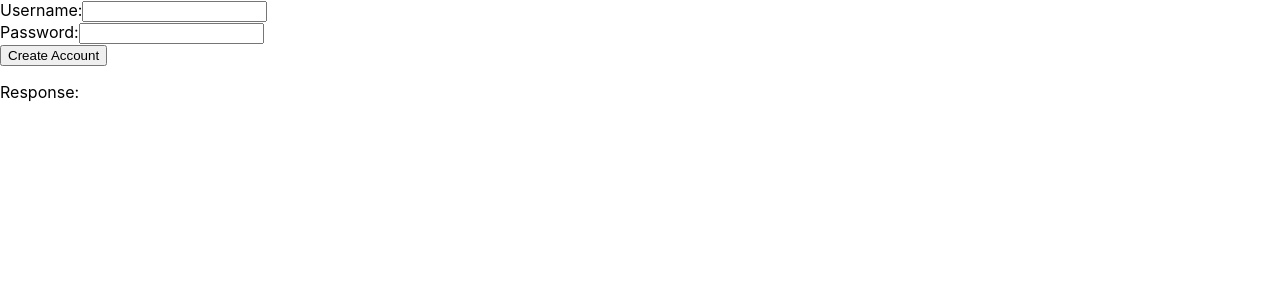
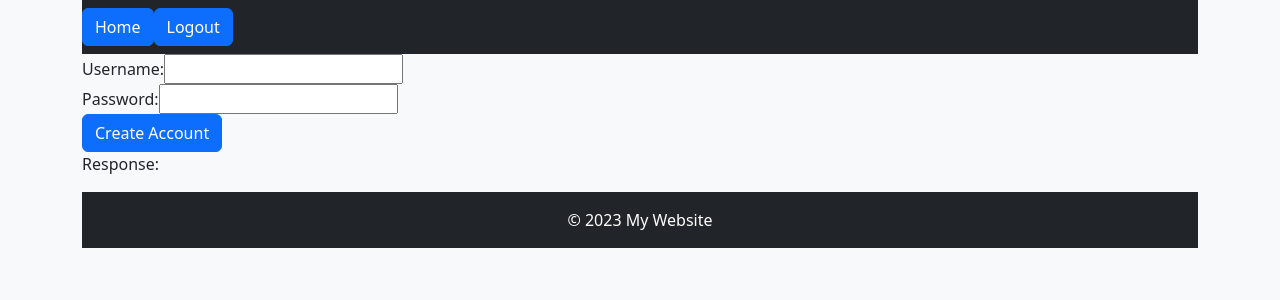
Before and after one commit to wcygan/twote, a React (Create React App) app in the folder twote-frontend/: page /create-account in a window 1280 px wide. Shown: the top 300 px of the page. Built offline with nearby package versions, Linux system fonts and the light colour scheme.

Commit message:
javascript lol

```diff
--- a/twote-frontend/package.json
+++ b/twote-frontend/package.json
@@ -7,12 +7,14 @@
     "@testing-library/react": "^13.4.0",
     "@testing-library/user-event": "^13.5.0",
     "axios": "^1.5.0",
+    "bootstrap": "^5.3.2",
     "google-protobuf": "^3.21.2",
     "grpc-web": "^1.4.2",
     "js-cookie": "^3.0.5",
     "localforage": "^1.10.0",
     "match-sorter": "^6.3.1",
     "react": "^18.2.0",
+    "react-bootstrap": "^2.8.0",
     "react-dom": "^18.2.0",
     "react-router-dom": "^6.16.0",
     "react-scripts": "5.0.1",
--- a/twote-frontend/src/App.js
+++ b/twote-frontend/src/App.js
@@ -1,18 +1,30 @@
 import HelloComponent from './components/HelloComponent';
 import LoginComponent from './components/LoginComponent';
 import CreateAccountComponent from "./components/CreateAccountComponent";
-import { BrowserRouter as Router, Route, Routes } from 'react-router-dom';
+import {BrowserRouter as Router, Route, Routes} from 'react-router-dom';
+import Footer from "./structure/Footer";
+import Background from "./structure/Background";
+import Header from "./structure/Header";
+import CenterColumn from "./structure/CenterColumn";
 
 
 function App() {
     return (
-        <Router>
-            <Routes>
-                <Route path="/" element={<HelloComponent />} />
-                <Route path="/login" element={<LoginComponent />} />
-                <Route path="/create-account" element={<CreateAccountComponent />} />
-            </Routes>
-        </Router>
+        <Background>
+            <CenterColumn>
+                <Header/>
+                <div>
+                    <Router>
+                        <Routes>
+                            <Route path="/" element={<HelloComponent/>}/>
+                            <Route path="/login" element={<LoginComponent/>}/>
+                            <Route path="/create-account" element={<CreateAccountComponent/>}/>
+                        </Routes>
+                    </Router>
+                </div>
+                <Footer/>
+            </CenterColumn>
+        </Background>
     );
 }
 
--- a/twote-frontend/src/components/CreateAccountComponent.js
+++ b/twote-frontend/src/components/CreateAccountComponent.js
@@ -1,8 +1,11 @@
 import React, { useState } from 'react';
 import { CreateAccountRequest } from '../proto/account_pb.js';
 import { AccountServiceClient } from '../proto/account_grpc_web_pb.js';
+import {Button} from "react-bootstrap";
+import { useNavigate } from 'react-router-dom';
 
 function CreateAccountComponent() {
+    const navigate = useNavigate();
     const [response, setResponse] = useState('');
     const [username, setUsername] = useState('');
     const [password, setPassword] = useState('');
@@ -20,7 +23,7 @@ function CreateAccountComponent() {
                 setResponse('Error: ' + err.message);
             } else {
                 console.log(response);
-                setResponse("success");
+                navigate('/login');
             }
         });
     };
@@ -43,7 +46,7 @@ function CreateAccountComponent() {
                     onChange={(e) => setPassword(e.target.value)}
                 />
             </div>
-            <button onClick={sendRequest}>Create Account</button>
+            <Button onClick={sendRequest}>Create Account</Button>
             <p>Response: {response}</p>
         </div>
     );
--- a/twote-frontend/src/components/HelloComponent.js
+++ b/twote-frontend/src/components/HelloComponent.js
@@ -1,7 +1,8 @@
 import React, {useState} from 'react';
 import {HelloRequest} from '../proto/hello_pb.js';
 import {HelloServiceClient} from '../proto/hello_grpc_web_pb.js';
-import { authOptions } from '../middleware/AuthInterceptor.js';
+import {authOptions} from '../middleware/AuthInterceptor.js';
+import {Button} from "react-bootstrap";
 
 function HelloComponent() {
     const [response, setResponse] = useState('');
@@ -24,7 +25,7 @@ function HelloComponent() {
     };
 
     return (<div>
-            <button onClick={sendRequest}>Send gRPC Request</button>
+            <Button onClick={sendRequest}>Send gRPC Request</Button>
             <p>Response: {response}</p>
         </div>);
 }
--- a/twote-frontend/src/components/LoginComponent.js
+++ b/twote-frontend/src/components/LoginComponent.js
@@ -1,4 +1,5 @@
 import React, { useState } from 'react';
+import Button from 'react-bootstrap/Button';
 import { useNavigate } from 'react-router-dom';
 import { LoginRequest } from '../proto/account_pb.js';
 import { AccountServiceClient } from '../proto/account_grpc_web_pb.js';
@@ -25,12 +26,11 @@ function LoginComponent() {
             } else {
                 console.log(response);
                 Cookies.set(AUTH_TOKEN, response.getToken());
-                setResponse("success");
+                navigate('/');
             }
         });
     };
 
-    // Function to navigate to /create-account route
     const navigateToCreateAccount = () => {
         navigate('/create-account');
     }
@@ -53,8 +53,8 @@ function LoginComponent() {
                     onChange={(e) => setPassword(e.target.value)}
                 />
             </div>
-            <button onClick={sendRequest}>Login</button>
-            <button onClick={navigateToCreateAccount}>Need an Account?</button> {/* Create Account button */}
+            <Button onClick={sendRequest}>Login</Button>
+            <Button onClick={navigateToCreateAccount}>Need an Account?</Button>
             <p>Response: {response}</p>
         </div>
     );
--- /dev/null
+++ b/twote-frontend/src/structure/Background.css
@@ -0,0 +1,4 @@
+.background {
+    background-color: #2f2f2f; /* This is a dark gray color */
+    min-height: 100vh; /* Make sure it covers the full view height */
+}
--- /dev/null
+++ b/twote-frontend/src/structure/Background.js
@@ -0,0 +1,13 @@
+import React from 'react';
+import 'bootstrap/dist/css/bootstrap.min.css';
+import './Background.css';
+
+function Background({ children }) {
+    return (
+        <div className="bg-light min-vh-100">
+            {children}
+        </div>
+    );
+}
+
+export default Background;
--- /dev/null
+++ b/twote-frontend/src/structure/CenterColumn.js
@@ -0,0 +1,12 @@
+import React from 'react';
+import { Container } from 'react-bootstrap';
+
+function CenterColumn({ children }) {
+    return (
+        <Container>
+            {children}
+        </Container>
+    );
+}
+
+export default CenterColumn;
--- /dev/null
+++ b/twote-frontend/src/structure/Footer.js
@@ -0,0 +1,12 @@
+import React from 'react';
+import { Container } from 'react-bootstrap';
+
+function Footer() {
+    return (
+        <Container fluid className="text-center bg-dark text-white py-3">
+            &copy; 2023 My Website
+        </Container>
+    );
+}
+
+export default Footer;
--- /dev/null
+++ b/twote-frontend/src/structure/Header.js
@@ -0,0 +1,15 @@
+import React from 'react';
+import {Navbar} from 'react-bootstrap';
+import Home from "./Home";
+import Logout from "./Logout";
+
+function Header() {
+    return (
+        <Navbar bg="dark" variant="dark">
+            <Home/>
+            <Logout/>
+        </Navbar>
+    );
+}
+
+export default Header;
--- /dev/null
+++ b/twote-frontend/src/structure/Home.js
@@ -0,0 +1,22 @@
+import React from 'react';
+import Cookies from 'js-cookie';
+import {Button} from 'react-bootstrap';
+import {AUTH_TOKEN} from "../middleware/AuthInterceptor";
+
+const Home = () => {
+    const handleButtonClick = () => {
+        if (Cookies.get(AUTH_TOKEN)) {
+            window.location.href = "/";
+        } else {
+            window.location.href = "/login";
+        }
+    };
+
+    return (
+        <Button onClick={handleButtonClick}>
+            Home
+        </Button>
+    );
+};
+
+export default Home;
--- /dev/null
+++ b/twote-frontend/src/structure/Logout.js
@@ -0,0 +1,19 @@
+import React from 'react';
+import Cookies from 'js-cookie';
+import {Button} from 'react-bootstrap';
+import {AUTH_TOKEN} from "../middleware/AuthInterceptor";
+
+const Logout = () => {
+    const handleButtonClick = () => {
+        Cookies.remove(AUTH_TOKEN);
+        window.location.href = "/login";
+    };
+
+    return (
+        <Button onClick={handleButtonClick}>
+            Logout
+        </Button>
+    );
+};
+
+export default Logout;
```
Also changed, not shown: 1 other file (tests, documents, lock files or other folders).
